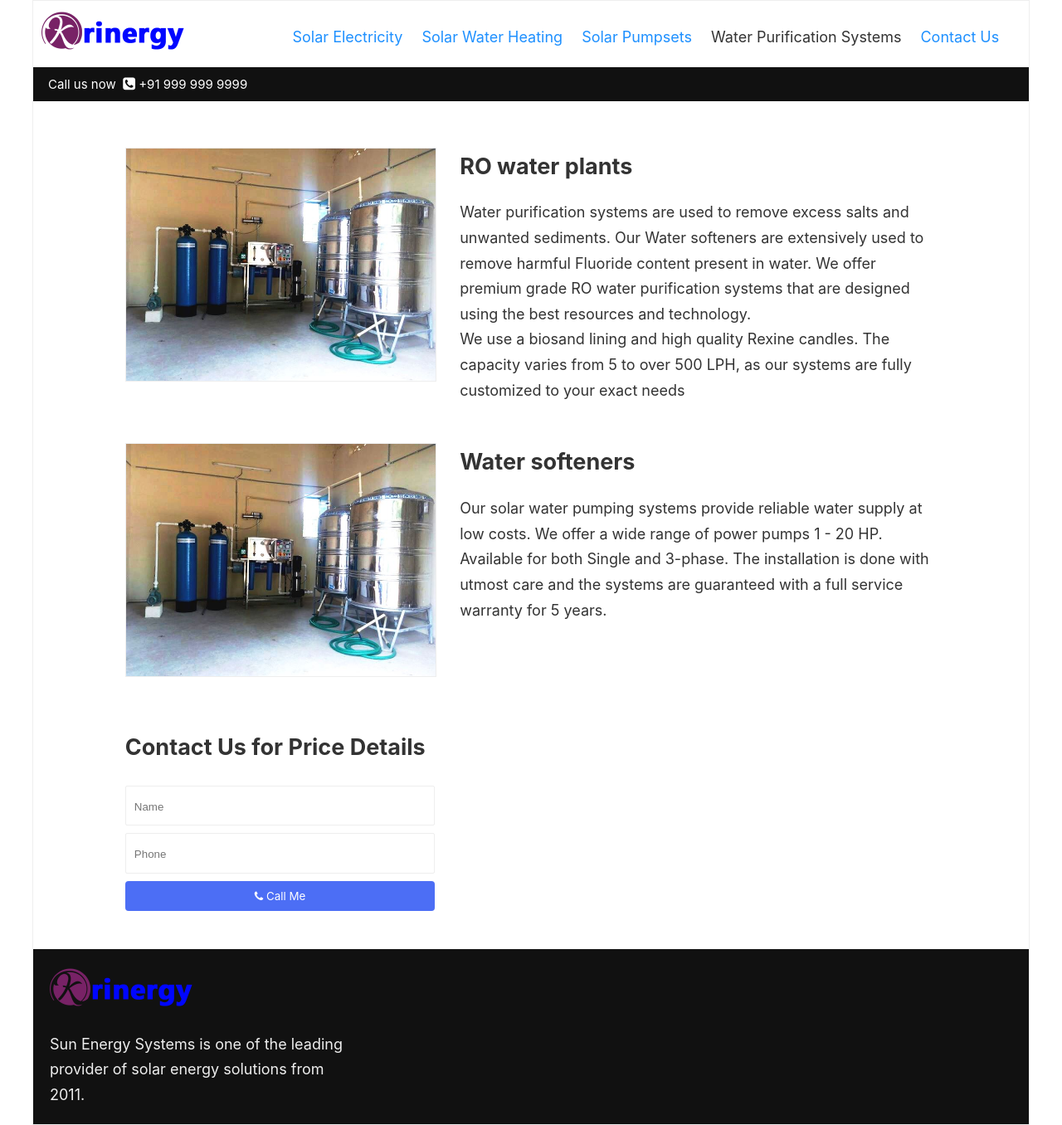
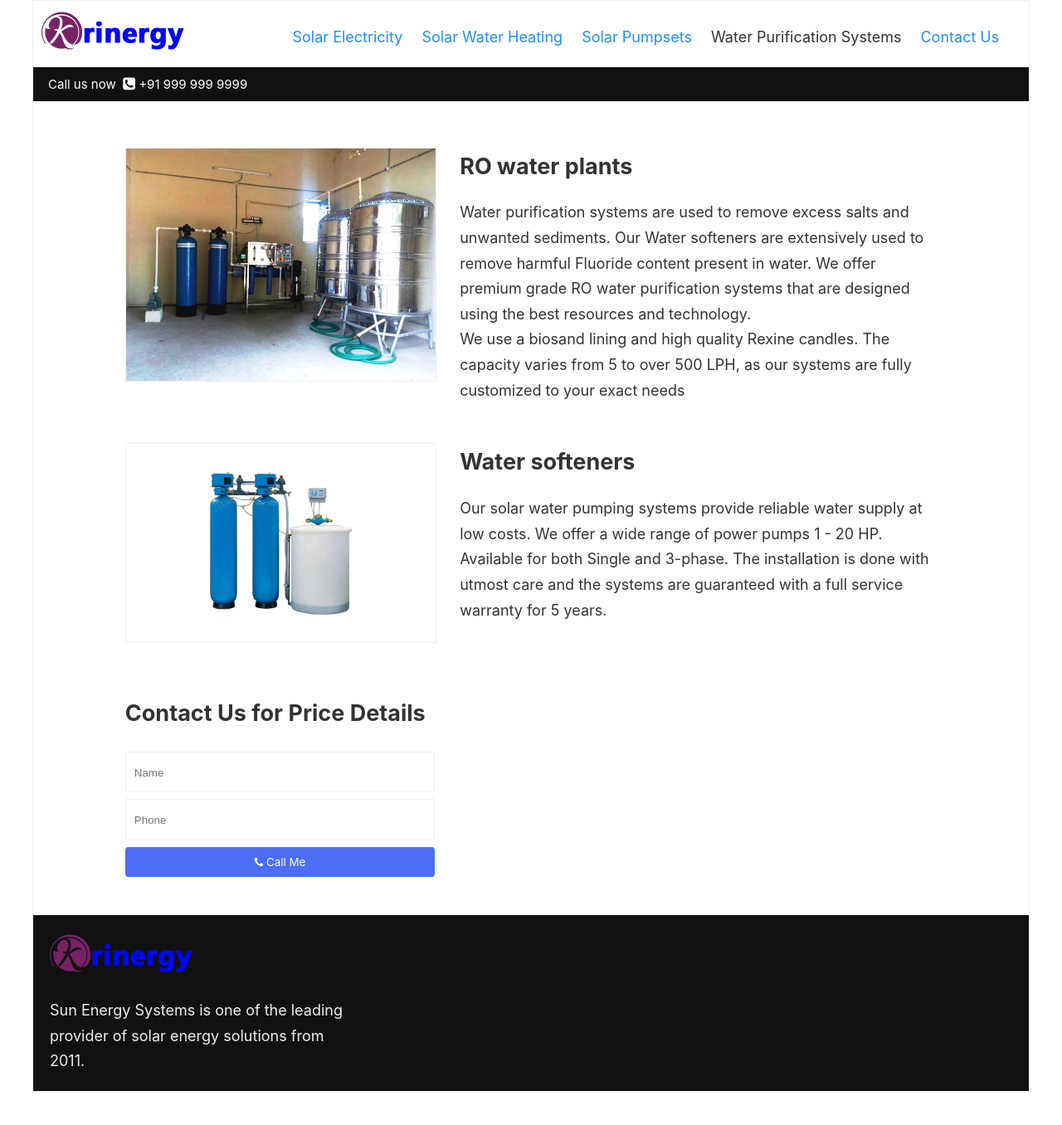
Before and after one commit to sharu725/script, a Jekyll site: the page built from _products/water-purification-systems.md, in a window 1280 px wide. Shown: the whole page at 83% size. Built offline with Jekyll 4.4.1, drawn with Linux system fonts in a browser that asks for light colours; after the commit the page ends 1316 px from its top, so only the background shows below that.

Commit message:
no message

```diff
--- a/_data/data.yml
+++ b/_data/data.yml
@@ -18,11 +18,11 @@ slider:
     - image: /images/slider/Solar_heaters.jpg
       text: Solar Heaters
 
-    - image: /images/slider/RO_plant.jpg
-      text: RO Plant
+    - image: /images/slider/water-softener-system.jpg
+      text: Water Softner System
 
     - image: /images/slider/solar-panes.jpg
-      text: Solar Panels
+      text: Solar Street Lighting
 
     - image: /images/slider/Spare_PV_modules.jpg
       text: Solar PV Modules
--- a/_products/water-purification-systems.md
+++ b/_products/water-purification-systems.md
@@ -8,7 +8,7 @@ products:
       description: "Water purification systems are used to remove excess salts and unwanted sediments. Our Water softeners are extensively used to remove harmful Fluoride content present in water. We offer premium grade RO water purification systems that are designed using the best resources and technology. <br>We use a biosand lining and high quality Rexine candles. The capacity varies from 5 to over 500 LPH, as our systems are fully customized to your exact needs"
 
     - title: Water softeners
-      image: /images/products/RO_plant.jpg
+      image: /images/slider/water-softener-system.jpg
       description: "Our solar water pumping systems provide reliable water supply at low costs. We offer a wide range of power pumps 1 - 20 HP. Available for both Single and 3-phase. The installation is done with utmost care and the systems are guaranteed with a full service warranty for 5 years."
 
 
```
Also changed, not shown: images/products/water-softener-system.jpg (added), images/slider/water-softener-system.jpg (added), images/slider/water-softener-system.png (added).
